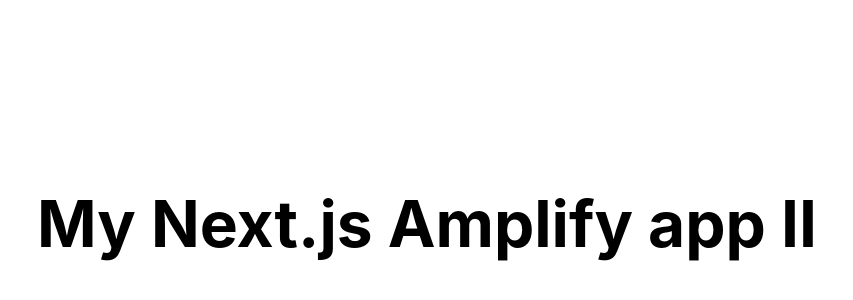
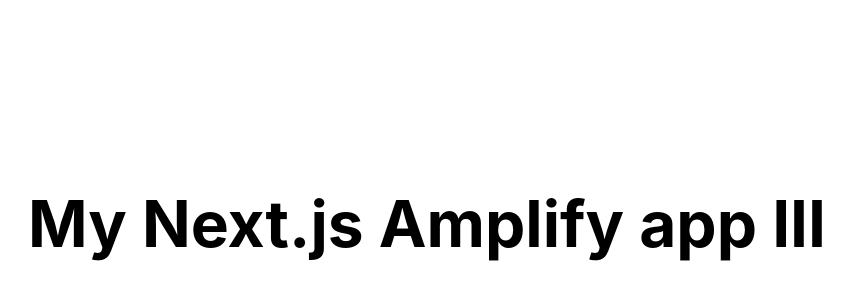
Before and after one commit to zerox92/my-next-osa, a Next.js app: page / in a window 1280 px wide. Shown: the part 176-476 px from the top of the page, without its empty margins (213-1066 px from the left). Built offline with nearby package versions, Linux system fonts and the light colour scheme.

Commit message:
Updated versions

```diff
--- a/package.json
+++ b/package.json
@@ -9,7 +9,6 @@
     "lint": "next lint"
   },
   "dependencies": {
-    "@aws-amplify/adapter-nextjs": "^1.0.5",
     "aws-amplify": "^6.0.5",
     "next": "13.4.12",
     "react": "18.2.0",
@@ -17,6 +16,6 @@
   },
   "devDependencies": {
     "eslint": "8.54.0",
-    "eslint-config-next": "14.0.3"
+    "eslint-config-next": "13.4.12"
   }
 }
--- a/pages/index.js
+++ b/pages/index.js
@@ -1,5 +1,12 @@
 import Head from 'next/head'
 import styles from '../styles/Home.module.css'
+import Amplify from 'aws-amplify';
+// import amplifyconfig from '../src/amplifyconfiguration.json';
+// import awsconfig from '../src/aws-exports.js';
+
+
+// Amplify.configure(amplifyconfig);
+
 
 export default function Home() {
   return (
@@ -11,7 +18,7 @@
 
       <main className={styles.main}>
         <h1 className={styles.title}>
-          My Next.js Amplify app II
+          My Next.js Amplify app III
         </h1>
       </main>
     </div>
```
Also changed, not shown: 1 other file (tests, documents, lock files or other folders).
